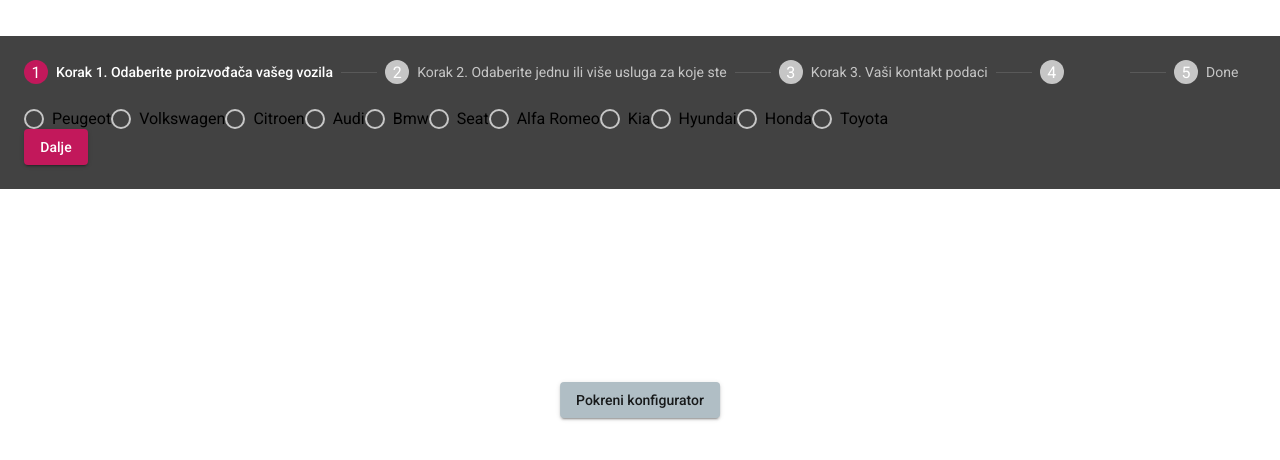
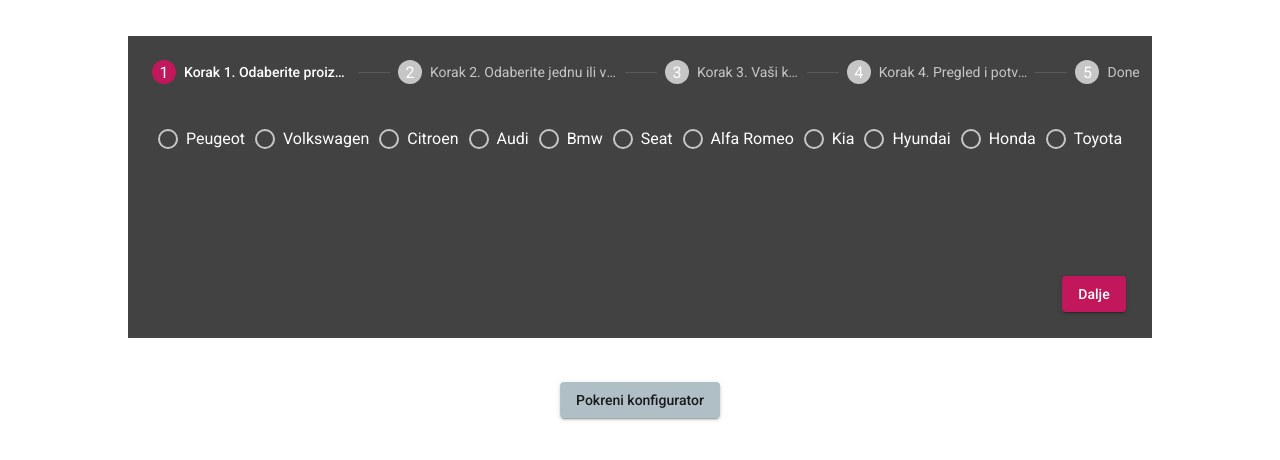
Before and after one commit to mrAsabol/konfigurator-servisa, an Angular app: page / in a window 1280 px wide. Shown: the top 460 px of the page. Built offline with nearby package versions, Linux system fonts and the light colour scheme.

Commit message:
css chages

```diff
--- a/src/app/components/konfigurator-stepper/konfigurator-stepper.component.css
+++ b/src/app/components/konfigurator-stepper/konfigurator-stepper.component.css
@@ -1,5 +1,13 @@
-h3 {
-    color: #FFF;
+* {
+  color: #FFF
+}
+
+input {
+  color: #1d1d1d;
+}
+
+button {
+  margin: 6px;
 }
 
 /* Chrome, Safari, Edge, Opera */
@@ -13,3 +21,116 @@
 input[type=number] {
   -moz-appearance: textfield;
 }
+
+.stepper-container {
+  height: auto;
+  width: 80%;
+  position: relative;
+  margin: auto auto;
+}
+
+.step-group {
+  display: block;
+  text-align: center;
+  position: relative;
+  height: 200px;
+  padding: 15px;
+}
+
+.radio-btn {
+  margin: 5px;
+}
+
+::ng-deep .mat-horizontal-content-container {
+  height: inherit;
+  padding: 0 !important;
+
+}
+
+.nextBtn {
+  position: absolute;
+  bottom: 20px;
+  right: 20px;
+}
+
+.sum-container {
+  text-align: right;
+  margin-right: 15px;
+}
+
+.step-btn-group {
+  position: relative;
+  margin: 15px;
+  text-align: right;
+}
+
+.contact-form {
+  width: 80%;
+  position: relative;
+  text-align: center;
+  left: 50%;
+  transform: translate(-50%);
+}
+
+.form-field {
+  display: block;
+}
+
+.dataOverview {
+  display: block;
+  text-align: center;
+  position: relative;
+  padding: 15px;
+}
+
+.top-text {
+  width: 90%;
+  margin: auto;
+  text-align: left;
+}
+
+.success-class {
+  color: #06aa00;
+}
+
+.error-class {
+  color: #ff0202;
+}
+
+.text-area {
+  color:#FFF
+}
+
+.block-container {
+  display: flex;
+}
+
+.left-block {
+  flex: 0 0 50%;
+}
+
+.right-block {
+  flex: 1;
+}
+
+.right-block li {
+  list-style: none;
+}
+
+.dataOverview h3 {
+  display: inline-block;
+  margin-right: 4px;
+}
+
+.dataOverview .edit-btn {
+  font-size: 1.17em;
+}
+
+.dataOverview table {
+  margin: auto;
+  text-align: left;
+}
+
+.dataOverview table td {
+  margin: 15px;
+}
--- a/src/app/components/konfigurator-stepper/konfigurator-stepper.component.html
+++ b/src/app/components/konfigurator-stepper/konfigurator-stepper.component.html
@@ -1,22 +1,22 @@
- <mat-horizontal-stepper linear>
+ <mat-horizontal-stepper linear class="stepper-container" #stepper>
     <mat-step [stepControl]="formGroup1" >
       <form [formGroup]="formGroup1">
         <ng-template matStepLabel>Korak 1. Odaberite proizvođača vašeg vozila</ng-template>
-        <mat-radio-group formControlName="firstCtrl" required>
-            <mat-radio-button class="radio-btm" color="primary" value="{{item.name}}" *ngFor="let item of carArray" (change)="getSelectedRadio($event)" >{{item.name}}</mat-radio-button>
+        <mat-radio-group formControlName="firstCtrl" required class="step-group">
+            <mat-radio-button class="radio-btn" color="primary" value="{{item.name}}" *ngFor="let item of carArray" (change)="getSelectedRadio($event)" >{{item.name}}</mat-radio-button>
           </mat-radio-group>
         <div>
-          <button mat-raised-button matStepperNext color="primary">Dalje</button>
+          <button mat-raised-button matStepperNext color="primary" class="nextBtn">Dalje</button>
         </div>
       </form>
     </mat-step>
     <mat-step [stepControl]="formGroup2" >
         <form [formGroup]="formGroup2">
           <ng-template matStepLabel>Korak 2. Odaberite jednu ili više usluga za koje ste</ng-template>
-          <div class="checkbox-selectors">
-            <mat-checkbox (change)="checkCheckBoxvalue($event)" color="primary" class="checkbox-btn" *ngFor="let item of serviceArray" value="{{item.price}}" name="{{item.name}}" formControlName="secondCtrl" required>{{item.name}} ({{item.price}} kn)</mat-checkbox>
+          <div class="step-group">
+            <mat-checkbox (change)="checkCheckBoxvalue($event)" color="primary" class="radio-btn" *ngFor="let item of serviceArray" value="{{item.price}}" name="{{item.name}}" formControlName="secondCtrl" required>{{item.name}} ({{item.price}} kn)</mat-checkbox>
           </div>
-          <div class="suma">
+          <div class="sum-container">
               <div class="coupon" *ngIf="!isCouponDisplayed">
                 <button mat-button color="primary" (click)="diplayCoupon()">Imam kupon</button>
               </div>
@@ -26,21 +26,21 @@
                     <button mat-raised-button type="submit" color="primary">Primjeni</button>
                  </form>
               </div>
-              <p>{{couponMsg}}</p>
+              <p [className]="couponValue === 'Tokić123' ? 'success-class' : 'error-class' ">{{couponMsg}}</p>
               <div class="couponMessage" *ngIf="isCouponValid">
                 <h4>OSNOVICA: {{serviceSum}} KN</h4>
                 <h4>Popust (30%): -{{serviceDiscount}}KN</h4>
               </div>
             <h3 *ngIf="serviceSumDiscounted != null">Ukupno: {{serviceSumDiscounted | number:'1.2-2' }} KN</h3>
           </div>
-          <div>
+          <div class="step-btn-group">
             <button mat-raised-button matStepperPrevious color="primary">Nazad</button>
             <button mat-raised-button matStepperNext color="primary">Dalje</button>
           </div>
         </form>
     </mat-step>
     <mat-step [stepControl]="formGroup3" >
-        <form [formGroup]="formGroup3" (submit)="saveContactData()">
+        <form [formGroup]="formGroup3" (submit)="saveContactData()" class="contact-form">
             <ng-template matStepLabel>Korak 3. Vaši kontakt podaci</ng-template>
             <mat-form-field class="form-field">
                 <mat-label>Ime i prezime</mat-label>
@@ -57,9 +57,9 @@
                 <input type="number" matInput required formControlName="phoneCtrl"  name="phone">
             </mat-form-field>
             <br>
-            <mat-form-field class="example-full-width">
+            <mat-form-field class="form-field">
               <mat-label>Napomena (opcionalno)</mat-label>
-              <input type="text" matInput formControlName="messageCtrl" name="message">
+              <input class="text-area" type="text" matInput formControlName="messageCtrl" name="message">
             </mat-form-field>
             <div>
                 <button mat-raised-button matStepperPrevious color="primary">Nazad</button>
@@ -68,19 +68,21 @@
         </form>
     </mat-step>
     <mat-step>
+      <ng-template matStepLabel>Korak 4. Pregled i potvrda vašeg odabira</ng-template>
         <div class="dataOverview">
-            <p>Molimo vas da još jednom pregledate i potvrdite unesene podatke. Ukoliko želite promijeniti neki od podataka, možete pritisnuti
+            <p class="top-text">Molimo vas da još jednom pregledate i potvrdite unesene podatke. Ukoliko želite promijeniti neki od podataka, možete pritisnuti
                gumb za uređivanje pored svake od kategorija. Kada ste provjerili i potvrdili ispravnost svojih podataka pristisnite gumb pošalji na dnu,
                za slanje upita za servis.
             </p>
-            <div class="block">
-              <h2>MODEL VOZILA</h2>
-              <button mat-raised-button color="primary">Uredi</button>
+            <div class="block-container">
+              <div class="left-block">
+                <h3>MODEL VOZILA</h3>
+                <button mat-raised-button color="primary" (click)="editStepOne(stepper)" class="editBtn">Uredi</button>
                 <h4>{{selectedModel}}</h4>
               </div>
-            <div class="block">
-              <h2>ODABRANE USLUGE</h2>
-              <button mat-raised-button color="primary">Uredi</button>
+              <div class="right-block">
+                <h3>ODABRANE USLUGE</h3>
+                <button mat-raised-button color="primary" (click)="editStepTwo(stepper)" class="editBtn">Uredi</button>
                 <ul>
                   <li *ngFor="let item of selectedServicesArray">{{item.name}} {{item.price}}KN</li>
                   <br>
@@ -88,10 +90,11 @@
                   <li>Ukupno: {{serviceSumDiscounted | number:'1.2-2' }} KN</li>
                 </ul>
               </div>
+            </div>
             <hr>
             <div class="bottomBlock">
-              <h2>KONTAKT PODACI</h2>
-              <button mat-raised-button color="primary">Uredi</button>
+              <h3>KONTAKT PODACI</h3>
+              <button mat-raised-button color="primary" (click)="editStepThree(stepper)"  class="editBtn">Uredi</button>
               <table>
                 <tr>
                   <td>Ime i prezime: {{nameValue}}</td>
--- a/src/app/components/konfigurator-stepper/konfigurator-stepper.component.ts
+++ b/src/app/components/konfigurator-stepper/konfigurator-stepper.component.ts
@@ -1,6 +1,7 @@
 import { Component, OnInit } from '@angular/core';
 import {FormBuilder, FormGroup, Validators} from '@angular/forms';
 import { ISelectedServices } from '../../selected-services';
+import { MatStepper } from '@angular/material/stepper';
 
 @Component({
   selector: 'app-konfigurator-stepper',
@@ -113,4 +114,17 @@
    this.messageValue = this.formGroup3.get('messageCtrl').value;
  }
 
+ editStepOne(stepper: MatStepper){
+  stepper.selectedIndex = 0;
+ }
+
+ editStepTwo(stepper: MatStepper){
+  stepper.selectedIndex = 1;
+ }
+
+ editStepThree(stepper: MatStepper){
+  stepper.selectedIndex = 2;
+ }
+
+
 }
```
Lines whose indentation alone changed are shown as unchanged.
